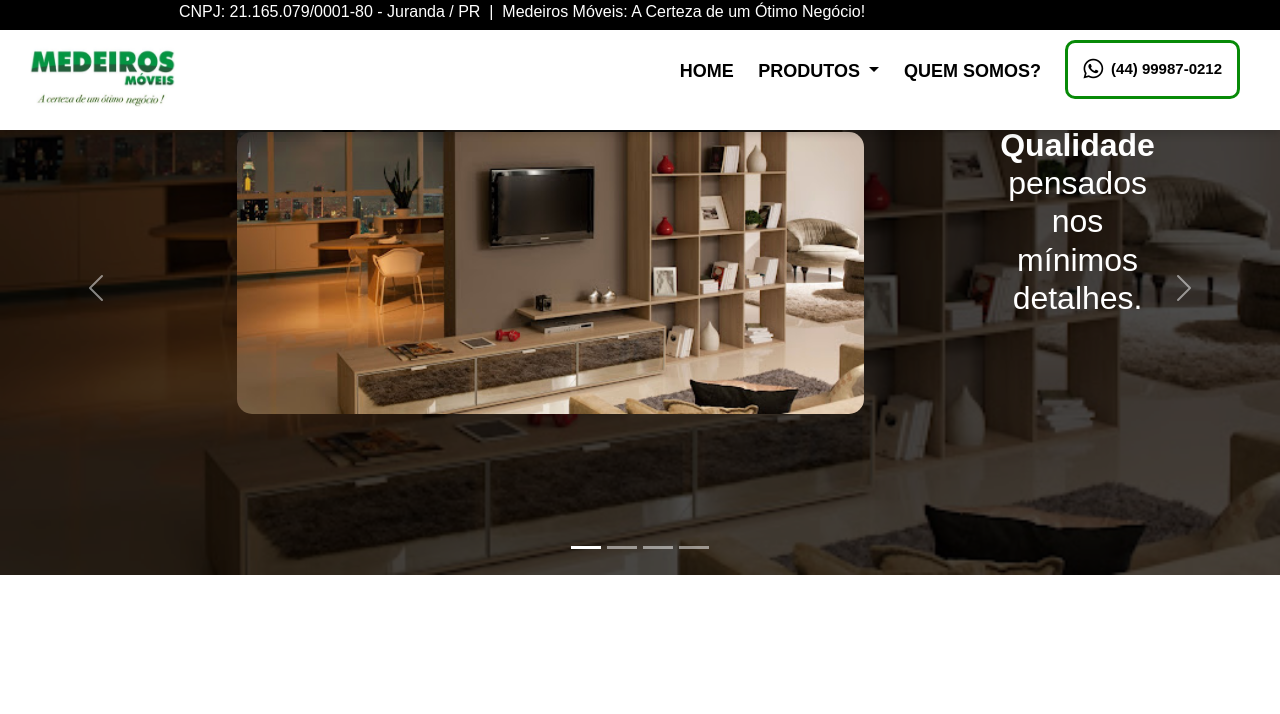
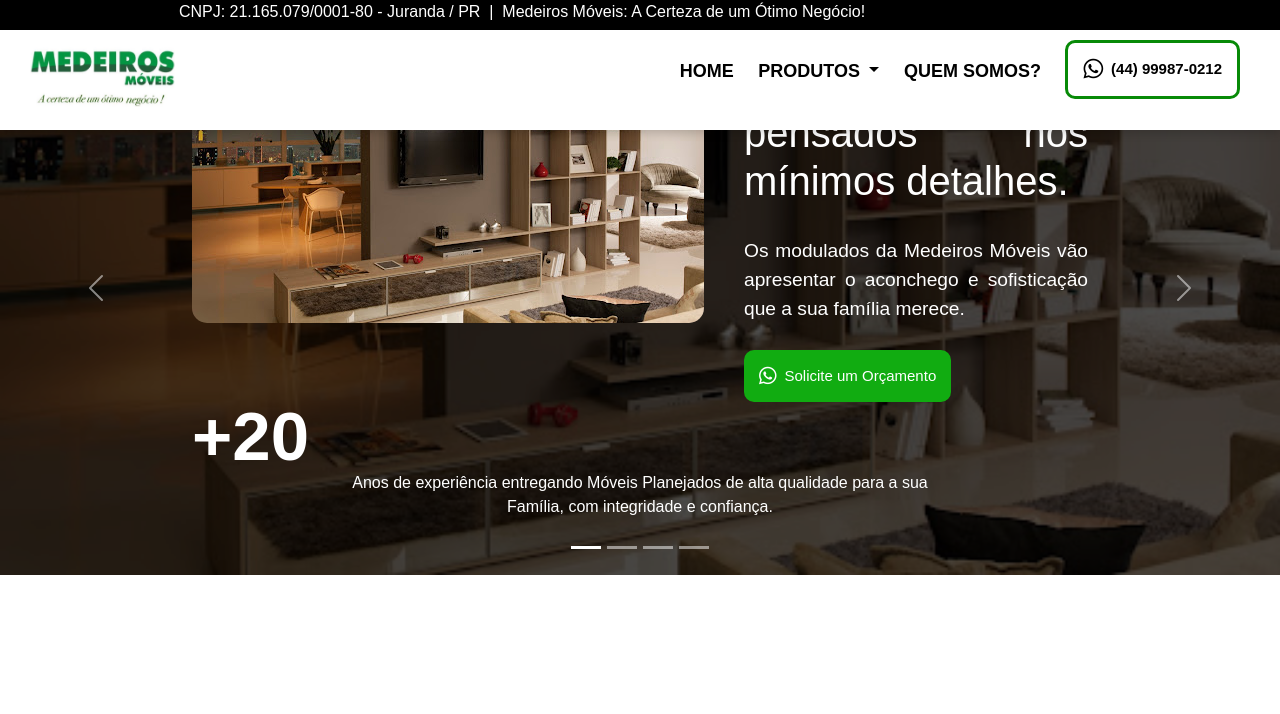
Before and after one commit to BrunoSoriedem/MedeirosMoveis, a PHP site: page / in a window 1280 px wide. Shown: the top 714 px of the page. Run offline with PHP 8.4, Linux system fonts and the light colour scheme; some web fonts are replaced.

Commit message:
painel inicial

```diff
--- a/css/style.css
+++ b/css/style.css
@@ -46,38 +46,42 @@ img {
 
 .div-inicio {
     display: flex;
-    flex-direction: column;
+    flex-direction: row;
     align-items: center;
+    justify-content: center;
+    gap: 20px;
+    /* margin-top: -50px; */
+    /* height: 600px; */
 }
 
 .div-inicio img {
-    width: 70%;
-    height: 40%;
-    margin-right: 20%;
-    margin-top: -45%;
+    width: 75%;
+    height: 50%;
+    margin: auto;
     border-radius: 15px;
     z-index: 900;
 }
 
 .infos-img {
     display: flex;
-    /* margin-top: -50%; */
-    /* margin-left: 90%; */
-    /* justify-content: space-between; */
+    flex-direction: column;
+    justify-content: center;
+    margin-left: 20px;
 }
 
 .infos-img h2 {
     color: white;
-    margin-left: 90%;
-    margin-top: -45%;
+    font-size: 2.5rem;
+    text-align: justify;
 }
 
 .infos-img p {
     color: white;
-    margin-left: 65%;
+    font-size: 1.2rem;
+    text-align: justify;
 }
 
-.main a {
+.infos-img a {
     color: rgb(255, 255, 255);
     text-decoration: none;
 }
@@ -89,24 +93,77 @@ img {
     background-color: rgb(17, 172, 17);
     padding: 15px;
     font-size: 15px;
-    margin-left: 65%;
     margin-top: 10px;
     float: left;
     border-radius: 10px;
     transition: 1s all;
 }
 
-.main .orcamento i {
+.infos-img .orcamento i {
     font-size: 20px;
     color: rgb(255, 255, 255);
 }
 
-.main .orcamento:hover {
+.infos-img .orcamento:hover {
     background-color: #126b1f
 }
 
+.elementor-counter {
+    display: flex;
+    justify-content: center;
+    align-items: start;
+    flex-direction: column-reverse;
+}
+
+.elementor-counter .elementor-counter-number-wrapper {
+    flex: 1;
+    display: flex;
+    font-size: 69px;
+    font-weight: 600;
+    line-height: 1;
+    text-align: center;
+}
+
+.elementor-counter .elementor-counter-number-prefix {
+    text-align: start;
+    flex-grow: var(--counter-prefix-grow, 1);
+    white-space: pre-wrap;
+}
+
+.elementor-counter-number {
+    flex-grow: var(--counter-number-grow, 0);
+}
+
+.elementor-counter .elementor-counter-number-suffix {
+    text-align: start;
+    flex-grow: var(--counter-suffix-grow, 1);
+    white-space: pre-wrap;
+}
+
+.escrita-elementor-counter {
+    /* text-align: start; */
+    flex-grow: var(--counter-suffix-grow, 0);
+    /* white-space: pre-wrap; */
+}
+
+
+/*
+
+.div-contador-experiencia {
+    display: flex;
+    flex-direction: row;
+    /* display: flex;
+    justify-content: space-between;
+    align-items: center;
+    /* align-items: center;
+    /* justify-content: center;
+    /* gap: 20px;
+    /* margin-top: -50px;
+    /* height: 800px;
+}
+
 .escrita-contagem {
-    display: flex;
+    /* display: flex;
     flex-direction: column;
     float: right;
     align-items: center;
@@ -116,46 +173,45 @@ img {
     font-size: 4rem;
     font-weight: bold;
     color: #ffffff;
-    margin-left: -1020px;
-    margin-top: -110px;
+    /* margin-left: -1020px;
+    /* margin-top: -110px;
+    display: flex;
     transition: all 0.3s ease-in-out;
 }
 
 .contador-experiencia {
-    display: flex;
+    /* display: flex;
     flex-direction: column;
     align-items: center;
-    margin-top: 30px;
     color: white;
     max-width: 400px;
 }
 
 .contador-experiencia .simbolo-mais {
     font-size: 60px;
-    margin-left: -1120px;
-    margin-top: -35px;
+    margin: auto;
+    text-align: justify;
+    display: flex;
 }
 
+.contador-experiencia .escrita-mais {
+    /* font-size: 16px;
+    display: flex;
+}
 
 .contador-experiencia .escrita-mais {
-    font-size: 16px;
-    margin-left: -355px;
-    margin-top: -75px;
-}
-
-.contador-experiencia .escrita-mais p {
-    justify-content: left;
+    text-align: justify;
 }
 
 .info-contagem {
-    margin-top: 50px;
+    /* margin-top: 50px;
 }
 
 .escrita-contagem {
     margin-top: 7%;
     text-align: center;
     font-weight: bold;
-}
+} */
 
 .div-section-infos {
     padding: 50%;
@@ -172,8 +228,6 @@ img {
     filter: brightness(0.3);
 }
 
-
-
 /* .grid.text-center.overflow-x-auto {
     color: blueviolet;
     background-color: black;
--- a/index.html
+++ b/index.html
@@ -89,6 +89,7 @@
             </nav>
         </header>
 
+        <main>
             <div id="carouselExampleCaptions" class="carousel slide">
                 <div class="carousel-indicators">
                     <button type="button" data-bs-target="#carouselExampleCaptions" data-bs-slide-to="0" class="active"
@@ -110,13 +111,15 @@
                                     <div data-aos="fade-right" data-aos-duration="1500">
                                         <div class="infos-img">
                                             <h2>
-                                            Móveis Planejados de <strong class="qualidade">Qualidade</strong> pensados
+                                                Móveis Planejados de <strong class="qualidade">Qualidade</strong>
+                                                pensados
                                                 nos
                                                 mínimos detalhes.
                                             </h2>
-                                        <!--  <br>
+                                            <br>
                                             <p>
-                                            Os modulados da Medeiros Móveis vão apresentar o aconchego e sofisticação
+                                                Os modulados da Medeiros Móveis vão apresentar o aconchego e
+                                                sofisticação
                                                 que a sua
                                                 família merece.
                                             </p>
@@ -125,13 +128,21 @@
                                                 <div class="orcamento">
                                                     <i class="fab fa-whatsapp"></i>Solicite um Orçamento
                                                 </div>
-                                        </a> -->
+                                            </a>
                                         </div>
                                     </div>
-                                <!-- <div data-aos="fade-down" data-aos-duration="1500">
-                                    <div class="contador-experiencia">
-                                        <p class="simbolo-mais">+</p>
-                                        <div class="counter" data-target="20">0</div>
+                                </div>
+                                <div class="elementor-counter">
+                                    <div data-aos="fade-down" data-aos-duration="1500">
+                                        <div class="elementor-counter-number-wrapper">
+                                            <span class="elementor-counter-number-prefix">+</span>
+                                            <span class="elementor-counter-number" data-target="20">0</span>
+                                            <span class="elementor-counter-number-suffix"></span>
+                                        </div>
+                                    </div>
+                                </div>
+                                <div class="escrita-elementor-counter">
+                                    <div data-aos="fade-down" data-aos-duration="1500">
                                         <p class="escrita-mais">
                                             Anos de experiência entregando Móveis Planejados de
                                             alta qualidade para a sua
@@ -139,12 +150,10 @@
                                             Família, com integridade e confiança.
                                         </p>
                                     </div>
-                                </div> -->
                                 </div>
                             </div>
-                        <!-- <h5>First slide label</h5>
-                        <p>Some representative placeholder content for the first slide.</p> -->
                         </div>
+
                     </div>
                     <div class="carousel-item">
                         <img src="images/tudo-sobre-moveis-planejados-990x550-1.jpg" class="d-block w-100" alt="...">
@@ -236,6 +245,7 @@
 
                 </div>
             </section>
+
         </main>
 
         <hr class="hr-footer">
--- a/js/contagem.js
+++ b/js/contagem.js
@@ -1,4 +1,4 @@
-const counters = document.querySelectorAll('.counter');
+const counters = document.querySelectorAll('.elementor-counter-number');
 
 counters.forEach(counter => {
   const updateCount = () => {
```
Lines whose indentation alone changed are shown as unchanged.
